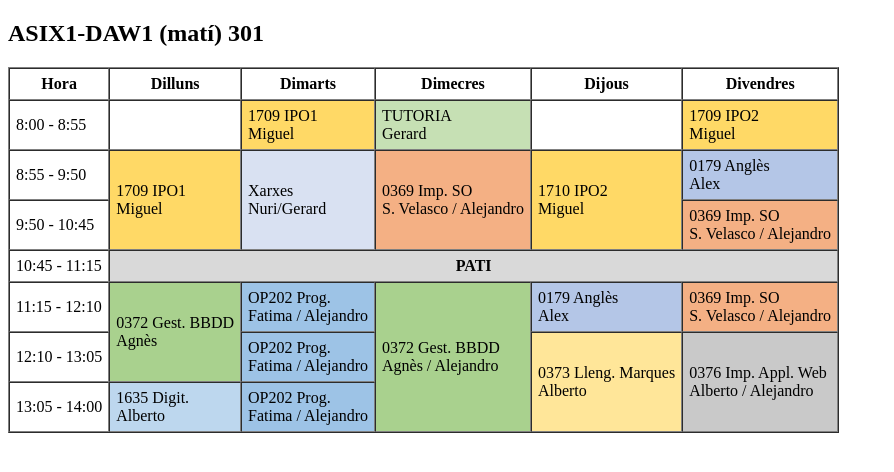
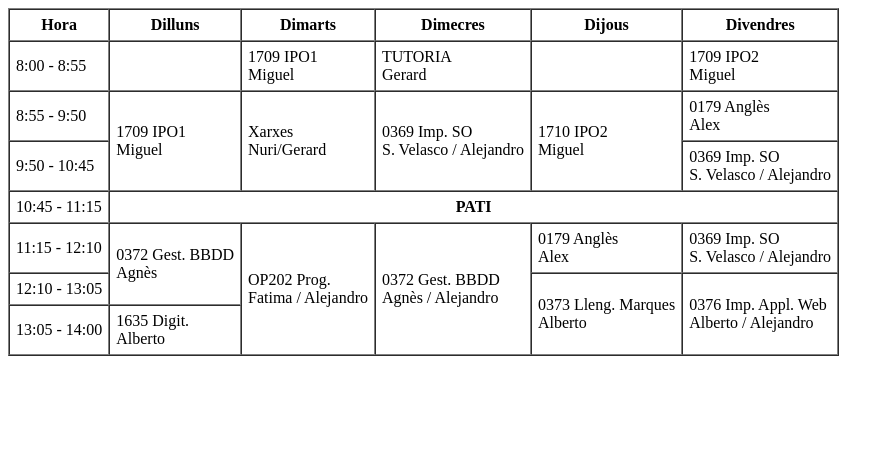
Before and after one commit to MarcSaezGarcia/-ASIX1_0373_A05_Horario, a plain HTML site: page index.html in a window 1280 px wide. Shown: the whole page, without its empty margins (0-894 px from the left). Drawn offline with Linux system fonts and the light colour scheme.

Commit message:
cambios horario finales completo

```diff
--- a/index.html
+++ b/index.html
@@ -1,77 +1,66 @@
-<!DOCTYPE html>
-<html lang="es">
-<head>
-<meta charset="UTF-8">
-<title>Horario ASIX1-DAW1 (matí) 301</title>
-</head>
-<body>
-<h2>ASIX1-DAW1 (matí) 301</h2>
 <table border="1" cellspacing="0" cellpadding="6">
+    <!-- Fila de cabecera: nombres de las columnas -->
     <tr>
-        <th>Hora</th>
-        <th>Dilluns</th>
-        <th>Dimarts</th>
-        <th>Dimecres</th>
-        <th>Dijous</th>
-        <th>Divendres</th>
+        <th>Hora</th>       <!-- Columna para mostrar el horario -->
+        <th>Dilluns</th>    <!-- Lunes -->
+        <th>Dimarts</th>    <!-- Martes -->
+        <th>Dimecres</th>   <!-- Miércoles -->
+        <th>Dijous</th>     <!-- Jueves -->
+        <th>Divendres</th>  <!-- Viernes -->
     </tr>
 
-    <!-- 8:00 - 8:55 -->
+    <!-- Fila 8:00 - 8:55 -->
     <tr>
         <td>8:00 - 8:55</td>
-        <td></td> <!-- Libre -->
-        <td bgcolor="#FFD966">1709 IPO1<br>Miguel</td>
-        <td bgcolor="#C6E0B4">TUTORIA<br>Gerard</td>
-        <td></td>
-        <td bgcolor="#FFD966">1709 IPO2<br>Miguel</td>
+        <td></td> <!-- Lunes libre -->
+        <td>1709 IPO1<br>Miguel</td> <!-- Martes: IPO1 con Miguel -->
+        <td>TUTORIA<br>Gerard</td> <!-- Miércoles: Tutoría con Gerard -->
+        <td></td> <!-- Jueves libre -->
+        <td>1709 IPO2<br>Miguel</td> <!-- Viernes: IPO2 con Miguel -->
     </tr>
 
-    <!-- 8:55 - 9:50 -->
+    <!-- Fila 8:55 - 9:50 -->
     <tr>
         <td>8:55 - 9:50</td>
-        <td rowspan="2" bgcolor="#FFD966">1709 IPO1<br>Miguel</td>
-        <td rowspan="2" bgcolor="#D9E1F2">Xarxes<br>Nuri/Gerard</td>
-        <td rowspan="2" bgcolor="#F4B084">0369 Imp. SO<br>S. Velasco / Alejandro</td>
-        <td rowspan="2" bgcolor="#FFD966">1710 IPO2<br>Miguel</td>
-        <td bgcolor="#B4C6E7">0179 Anglès<br>Alex</td>
+        <td rowspan="2">1709 IPO1<br>Miguel</td> <!-- Lunes: IPO1 ocupa dos horas seguidas -->
+        <td rowspan="2">Xarxes<br>Nuri/Gerard</td> <!-- Martes: Xarxes ocupa dos horas seguidas -->
+        <td rowspan="2">0369 Imp. SO<br>S. Velasco / Alejandro</td> <!-- Miércoles: SO ocupa dos horas -->
+        <td rowspan="2">1710 IPO2<br>Miguel</td> <!-- Jueves: IPO2 ocupa dos horas -->
+        <td>0179 Anglès<br>Alex</td> <!-- Viernes: Inglés -->
     </tr>
 
-    <!-- 9:50 - 10:45 -->
+    <!-- Fila 9:50 - 10:45 -->
     <tr>
         <td>9:50 - 10:45</td>
-        <td bgcolor="#F4B084">0369 Imp. SO<br>S. Velasco / Alejandro</td>
+        <td>0369 Imp. SO<br>S. Velasco / Alejandro</td> <!-- Segunda hora de Sistemas Operativos -->
     </tr>
 
-    <!-- 10:45 - 11:15 (PATIO) -->
+    <!-- Fila 10:45 - 11:15 (PATIO) -->
     <tr>
         <td>10:45 - 11:15</td>
-        <td colspan="5" align="center" bgcolor="#D9D9D9"><b>PATI</b></td>
+        <td colspan="5" align="center"><b>PATI</b></td> <!-- Celda que ocupa todas las columnas indicando recreo -->
     </tr>
 
-    <!-- 11:15 - 12:10 -->
+    <!-- Fila 11:15 - 12:10 -->
     <tr>
         <td>11:15 - 12:10</td>
-        <td rowspan="2" bgcolor="#A9D18E">0372 Gest. BBDD<br>Agnès</td> <!-- Unificadas -->
-        <td bgcolor="#9DC3E6">OP202 Prog.<br>Fatima / Alejandro</td>
-        <td rowspan="3" bgcolor="#A9D18E">0372 Gest. BBDD<br>Agnès / Alejandro</td>
-        <td bgcolor="#B4C6E7">0179 Anglès<br>Alex</td>
-        <td bgcolor="#F4B084">0369 Imp. SO<br>S. Velasco / Alejandro</td>
+        <td rowspan="2">0372 Gest. BBDD<br>Agnès</td> <!-- Lunes: Base de Datos abarca dos horas -->
+        <td rowspan="3">OP202 Prog.<br>Fatima / Alejandro</td> <!-- Martes: Programación unida tres horas -->
+        <td rowspan="3">0372 Gest. BBDD<br>Agnès / Alejandro</td> <!-- Miércoles: Base de Datos abarca tres horas -->
+        <td>0179 Anglès<br>Alex</td> <!-- Jueves: Inglés -->
+        <td>0369 Imp. SO<br>S. Velasco / Alejandro</td> <!-- Viernes: Sistemas Operativos -->
     </tr>
 
-    <!-- 12:10 - 13:05 -->
+    <!-- Fila 12:10 - 13:05 -->
     <tr>
         <td>12:10 - 13:05</td>
-        <td bgcolor="#9DC3E6">OP202 Prog.<br>Fatima / Alejandro</td>
-        <td rowspan="2" bgcolor="#FFE699">0373 Lleng. Marques<br>Alberto</td> <!-- Unificadas -->
-        <td rowspan="2" bgcolor="#C9C9C9">0376 Imp. Appl. Web<br>Alberto / Alejandro</td>
+        <td rowspan="2">0373 Lleng. Marques<br>Alberto</td> <!-- Jueves: Lenguajes de marcas abarca dos horas -->
+        <td rowspan="2">0376 Imp. Appl. Web<br>Alberto / Alejandro</td> <!-- Jueves: Implantación Web abarca dos horas -->
     </tr>
 
-    <!-- 13:05 - 14:00 -->
+    <!-- Fila 13:05 - 14:00 -->
     <tr>
         <td>13:05 - 14:00</td>
-        <td bgcolor="#BDD7EE">1635 Digit.<br>Alberto</td>
-        <td bgcolor="#9DC3E6">OP202 Prog.<br>Fatima / Alejandro</td>
+        <td>1635 Digit.<br>Alberto</td> <!-- Lunes: Digitalización -->
     </tr>
 </table>
-</body>
-</html>
```
